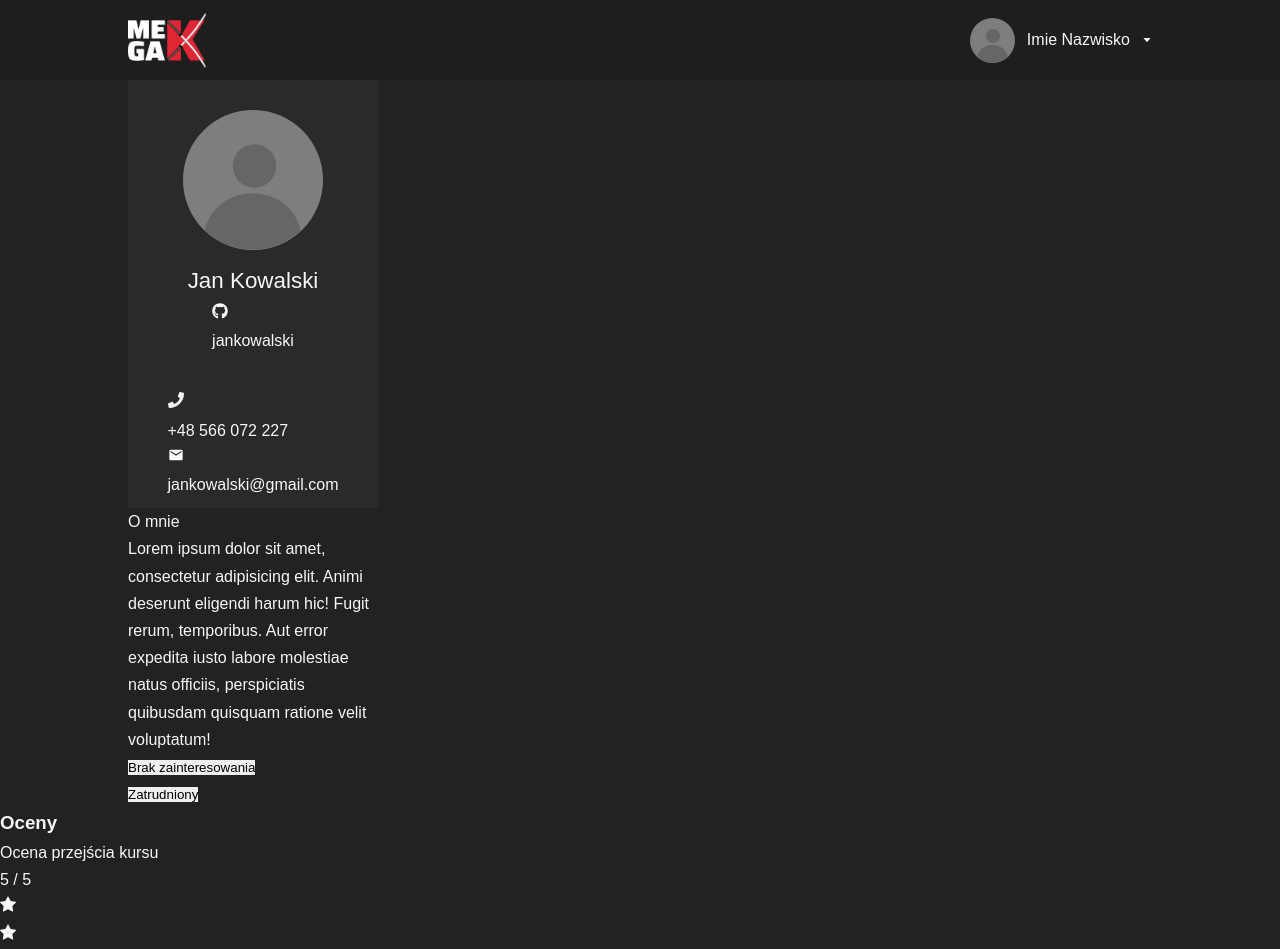
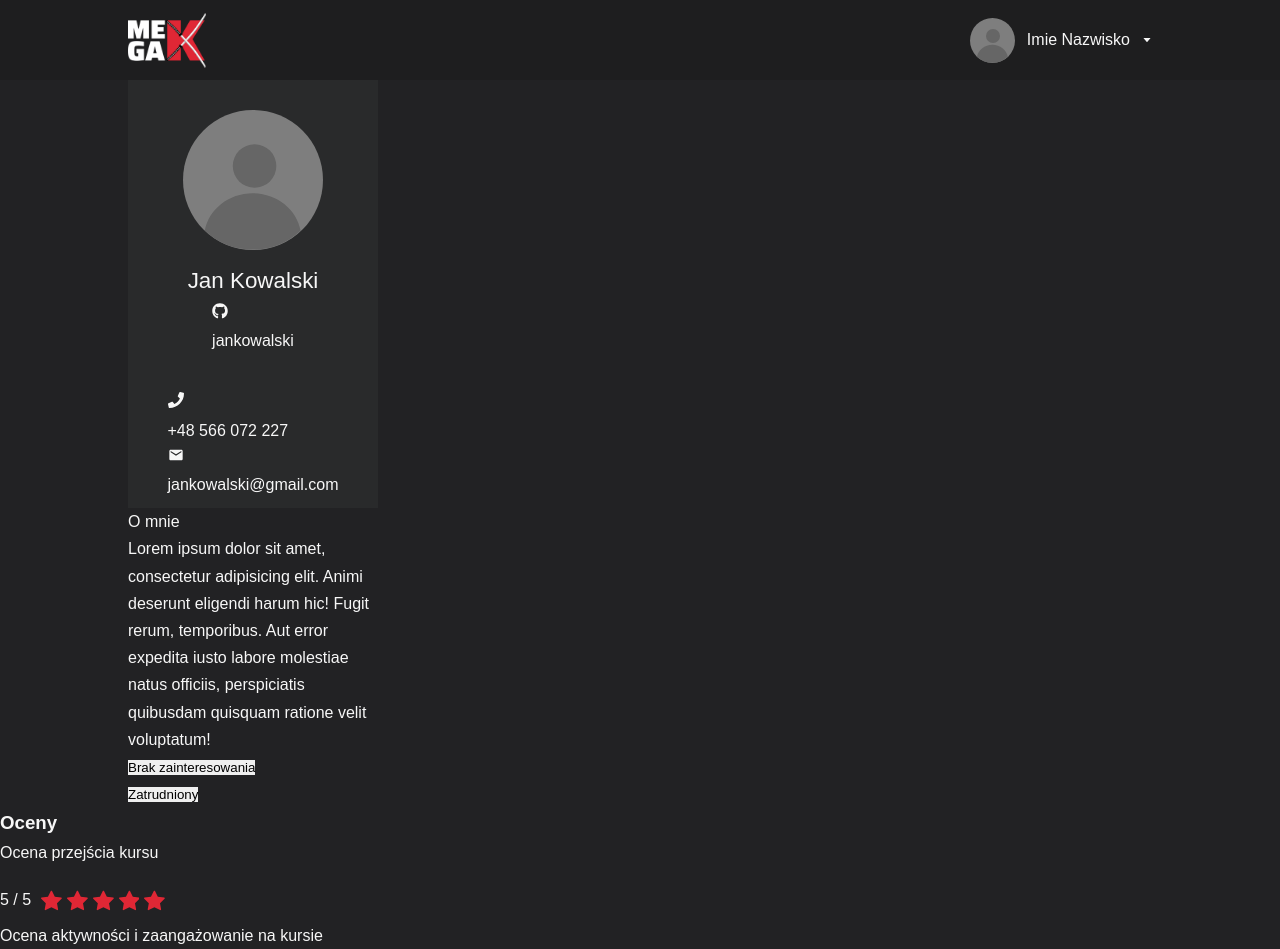
Before and after one commit to Jutrzenka/HeadHunterG11-FR, a React (Create React App) app: page /cv in a window 1280 px wide. Shown: the top 949 px of the page. Built offline with nearby package versions, Linux system fonts and the light colour scheme; no server answers.

Commit message:
Edited RatingOnCv.tsx file - coloring stars

```diff
--- a/src/components/common/RatingOnCv/RatingOnCv.tsx
+++ b/src/components/common/RatingOnCv/RatingOnCv.tsx
@@ -12,14 +12,18 @@ export const RatingOnCv = ({ title, rating }: Props) => {
   return (
     <div className="component-RatingOnCv">
       <p>{title}</p>
+      <div className="rating-and-stars">
         <p>{rating} / 5</p>
         <div className="stars-wrap">
           {[1, 2, 3, 4, 5].map((item, index) => (
             <div className="stars" key={index}>
-            <BsFillStarFill />
+              <BsFillStarFill
+                className={index < rating ? 'star-red' : 'star-gray'}
+              />
             </div>
           ))}
         </div>
       </div>
+    </div>
   );
 };
```
Lines whose indentation alone changed are shown as unchanged.
